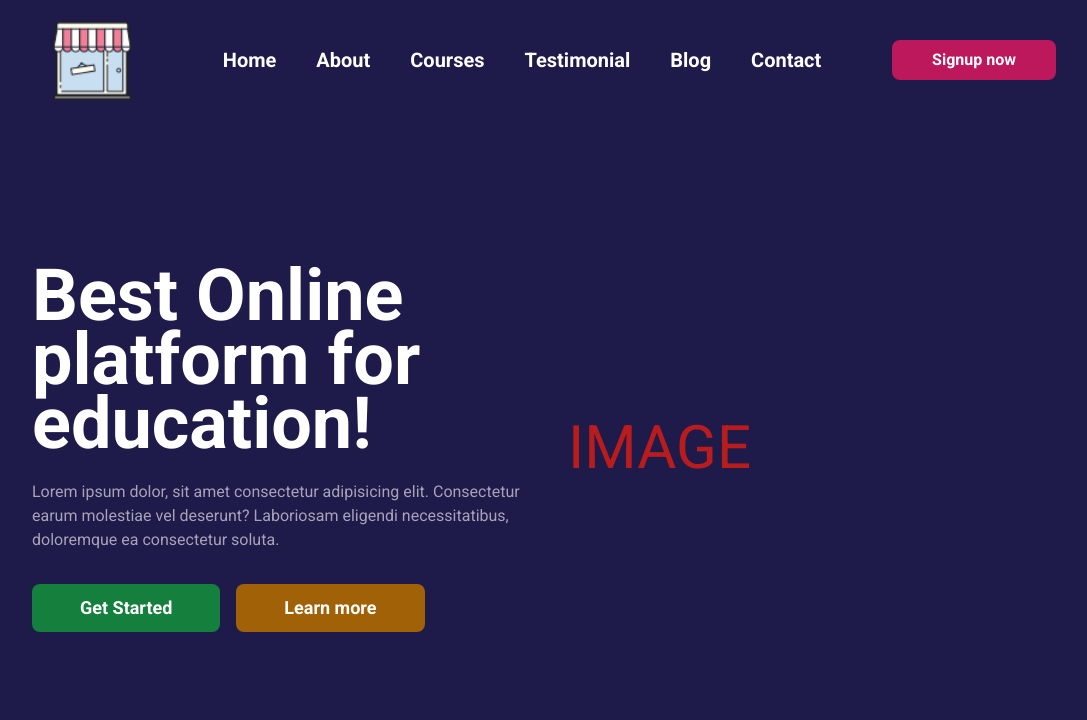
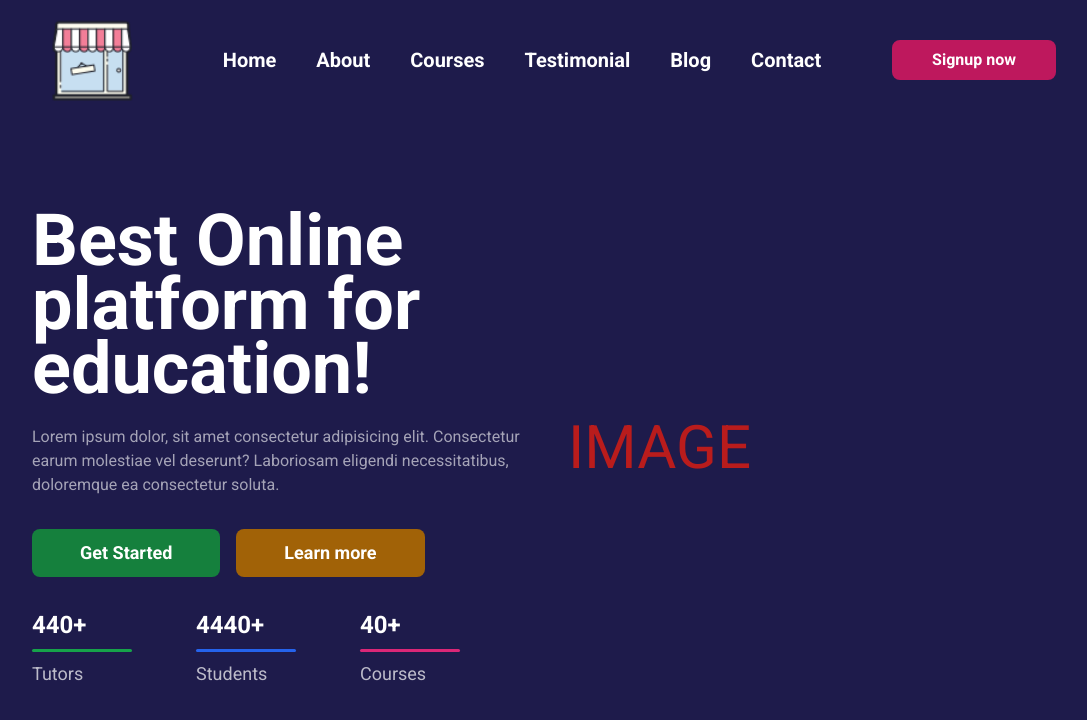
Before and after one commit to Emranhossainshuvo/e-learn, a Next.js app: page / in a window 1280 px wide. Shown: the top 720 px of the page, without its empty margins (96-1183 px from the left). Built offline with nearby package versions, Linux system fonts and the light colour scheme.

Commit message:
website stats added in the banner section

```diff
--- a/components/Home/Hero/HeroContent.tsx
+++ b/components/Home/Hero/HeroContent.tsx
@@ -8,6 +8,23 @@ const HeroContent = () => {
                 <button className="md:px-12 md:py-2.5 px-6 py-1.5 text-white font-semibold text-sm md:text-lg transition-all duration-200 rounded-lg bg-green-700 hover:bg-green-900">Get Started</button>
                 <button className="md:px-12 md:py-2.5 px-6 py-1.5 text-white font-semibold text-sm md:text-lg transition-all duration-200 rounded-lg bg-yellow-700 hover:bg-yellow-900">Learn more</button>
             </div>
+            <div className="flex items-center flex-wrap space-x-16 mt-8">
+                <div>
+                    <p className="md:text-xl lg:text-2xl text-base text-white font-bold">440+</p>
+                    <p className="w-[100px] h-[3px] bg-green-600 mt-2 mb-2 rounded-lg"></p>
+                    <p className="md:text-lg text-sm text-white text-opacity-70">Tutors</p>
+                </div>
+                <div>
+                    <p className="md:text-xl lg:text-2xl text-base text-white font-bold">4440+</p>
+                    <p className="w-[100px] h-[3px] bg-blue-600 mt-2 mb-2 rounded-lg"></p>
+                    <p className="md:text-lg text-sm text-white text-opacity-70">Students</p>
+                </div>
+                <div>
+                    <p className="md:text-xl lg:text-2xl text-base text-white font-bold">40+</p>
+                    <p className="w-[100px] h-[3px] bg-pink-600 mt-2 mb-2 rounded-lg"></p>
+                    <p className="md:text-lg text-sm text-white text-opacity-70">Courses</p>
+                </div>
+            </div>
         </div>
     );
 };
```
